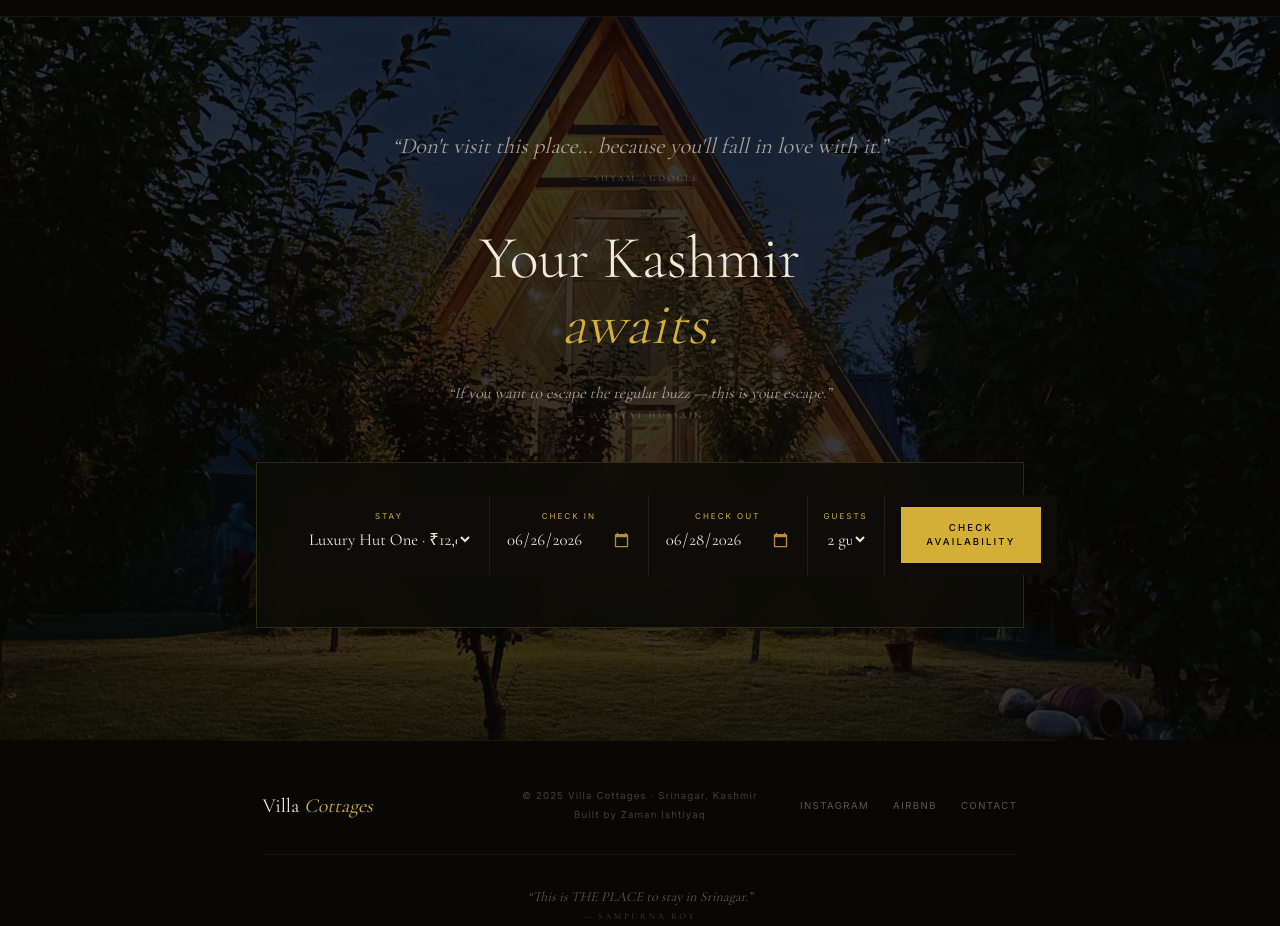
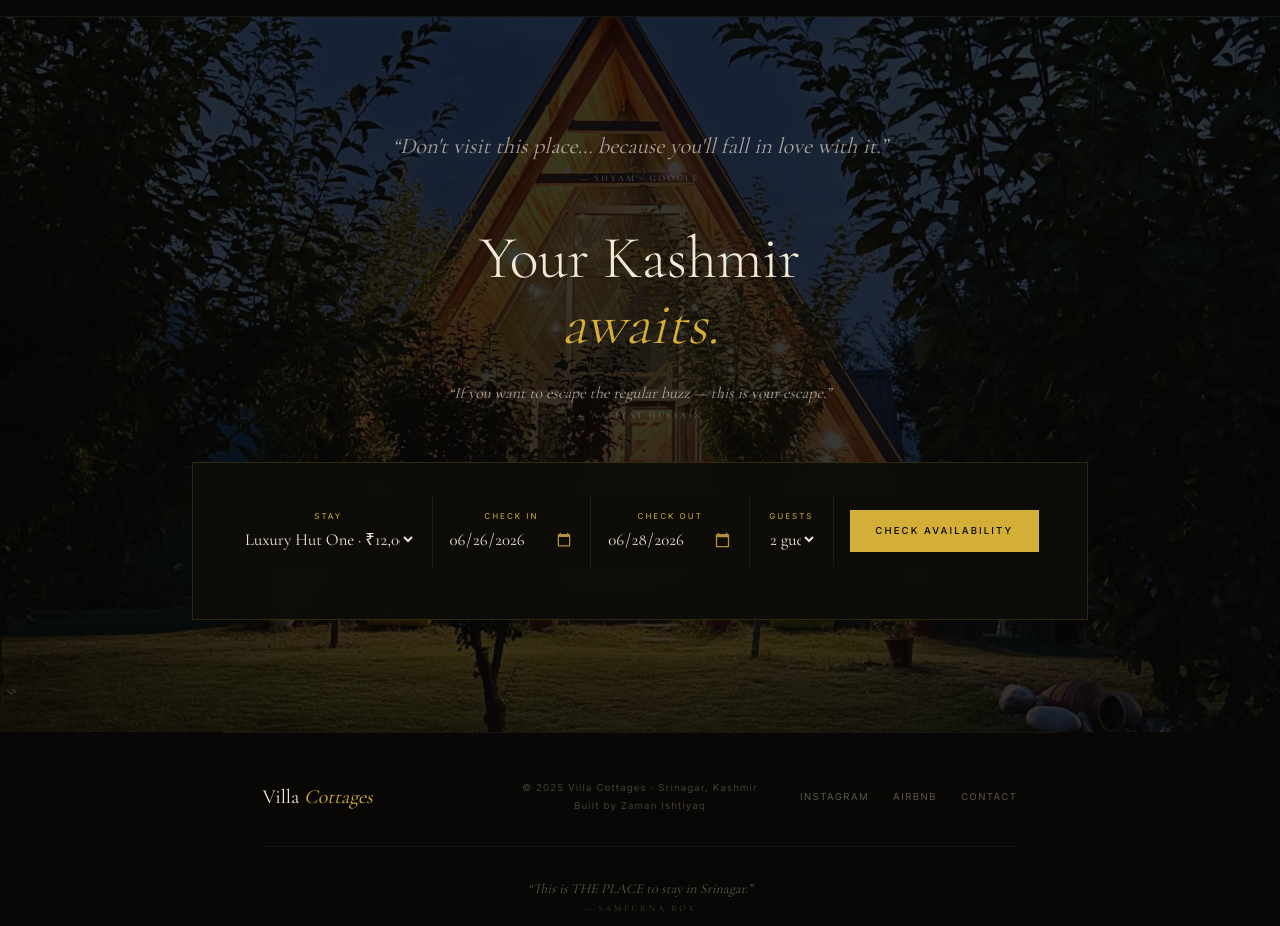
Before and after one commit to villacottagesrinagar-jpg/villa, a Next.js app: page / in a window 1280 px wide. Shown: the part 4300-5226 px from the top of the page. Built offline with nearby package versions, Linux system fonts and the light colour scheme.

Commit message:
fix: booking widget button no longer overflows final-booking section
.final-booking__inner was 48rem — narrower than the 5-column bw grid needs.
Widened to 60rem so the CTA column has room and stays inside the border.

Co-Authored-By: Claude Sonnet 4.6 <noreply@anthropic.com>

```diff
--- a/app/globals.css
+++ b/app/globals.css
@@ -846,7 +846,7 @@ input[type="date"]::-webkit-calendar-picker-indicator {
 }
 .final-booking__inner {
   position: relative;
-  max-width: 48rem;
+  max-width: 60rem;
   margin: 0 auto;
   text-align: center;
 }
```
